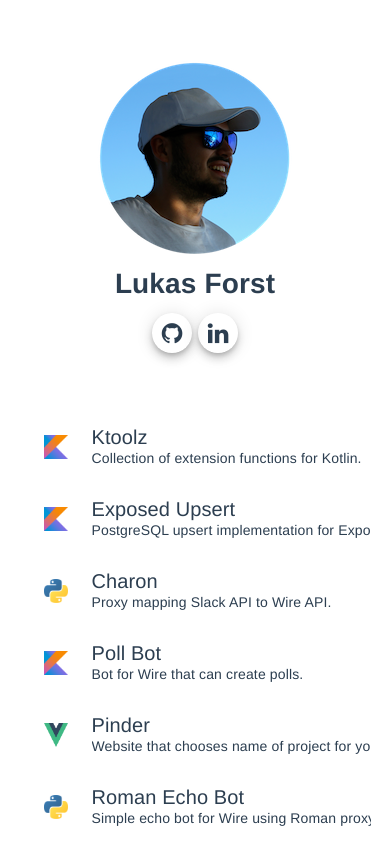
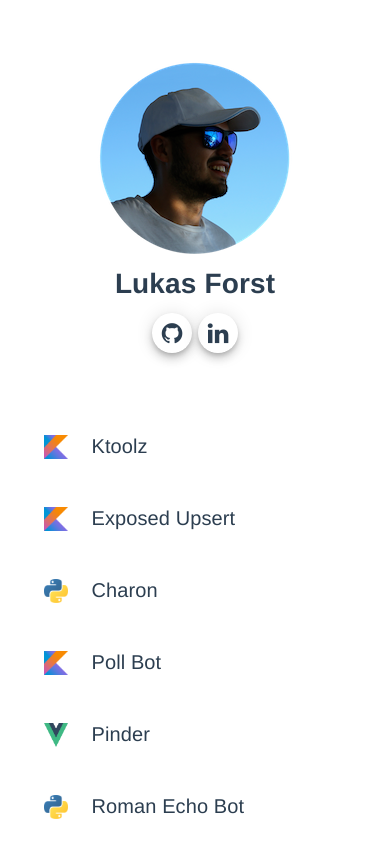
Before and after one commit to LukasForst/lukas.forst.dev, a Vue app: page / in a window 390 px wide. Shown: the top 844 px of the page. Built offline with nearby package versions, Linux system fonts and the light colour scheme.

Commit message:
hide description on mobile

```diff
--- a/src/componenets/Project.vue
+++ b/src/componenets/Project.vue
@@ -8,7 +8,7 @@
 
             <div class="md-list-item-text">
                 <span class="md-title">{{title}}</span>
-                <span>{{description}}</span>
+                <span class="description">{{description}}</span>
             </div>
         </md-list-item>
     </div>
@@ -40,6 +40,13 @@
         text-align: center;
     }
 
+    @media screen and (max-width: 500px) {
+        .description {
+            visibility: hidden;
+            display: none;
+        }
+    }
+
     .project-link {
         transition: background-color .5s;
     }
```
